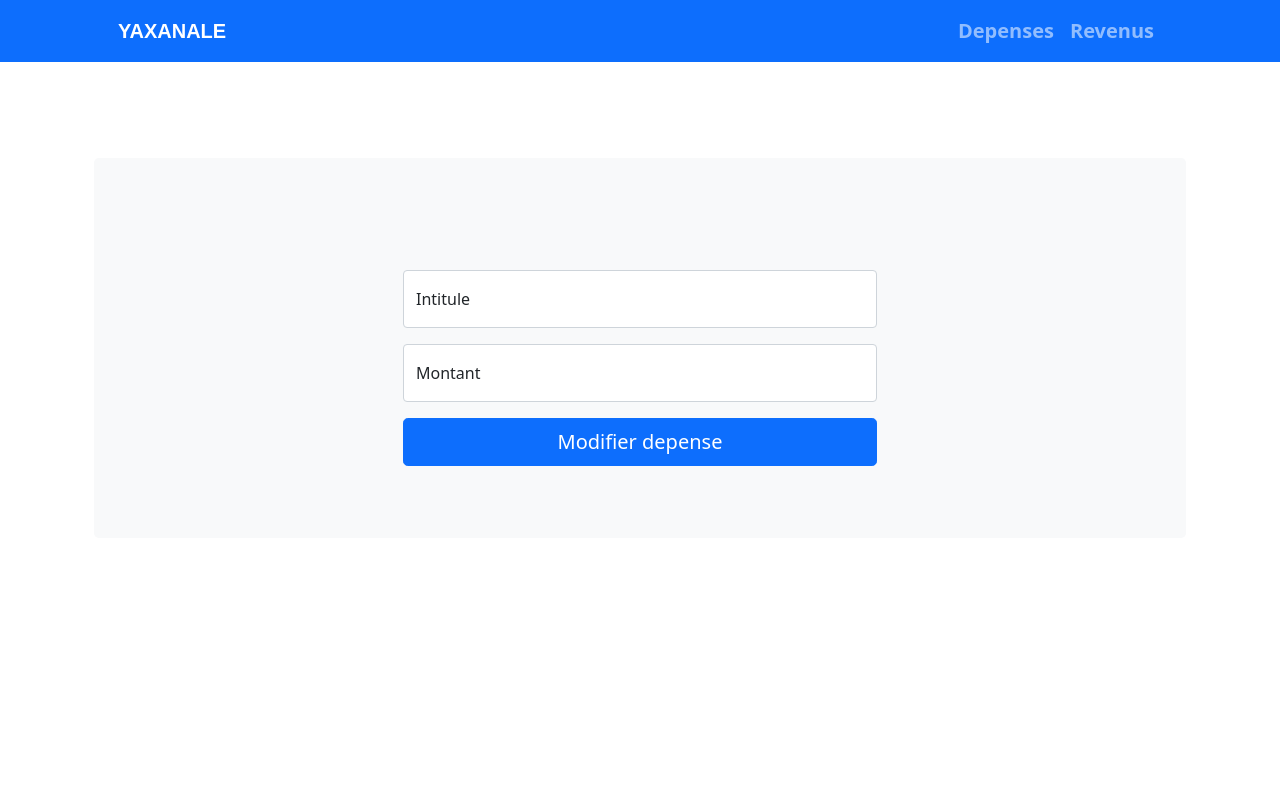
After one commit to fallou-99/App-budget, a PHP site: page /modif.php in a window 1280 px wide. The commit adds this page. Run offline with PHP 8.4, Linux system fonts and the light colour scheme; data that the repository does not hold is empty.

Commit message:
modification des elements de la base de donnees

```diff
--- /dev/null
+++ b/modif.php
@@ -0,0 +1,136 @@
+<?php
+
+include('database.php');
+
+if (isset($_GET['edit'])) {
+
+    $id = $_GET['edit'];
+
+    $req = $connexion->query("SELECT * FROM depenses Where id = '$id'");
+    $var = $req->fetchAll();
+    foreach ($var as $key => $value) {
+        $id = $value['id'];
+        $intitule = $value['intitule'];
+        $montant = $value['montant'];
+    }
+}
+
+if (isset($_POST['modifier'])) {
+     $id = $_GET['edit'];
+    $req = $connexion->prepare("UPDATE depenses SET intitule=:intitule, montant=:montant WHERE id = $id LIMIT 1");
+
+    $req->bindValue(':intitule', $_POST['intitule'], PDO::PARAM_STR);
+    $req->bindValue(':montant', $_POST['montant'], PDO::PARAM_STR);
+    $executeIsOk=$req->execute();
+    if($executeIsOk){
+        echo '<script language="javascript">';
+        echo 'alert("Depense modifiée avec succès")';
+        echo '</script>';
+
+        header('location:index.php');
+    }else{
+        echo '<script language="javascript">';
+        echo 'alert("Erreur lors de la modification")';
+        echo '</script>';
+    }
+
+
+
+}
+
+
+
+
+
+
+?>
+
+
+
+
+
+
+
+<!DOCTYPE html>
+<html lang="en">
+
+<head>
+    <meta charset="utf-8" />
+    <meta name="viewport" content="width=device-width, initial-scale=1, shrink-to-fit=no" />
+    <meta name="description" content="" />
+    <meta name="author" content="" />
+    <title>Yaxanale</title>
+    <!-- Favicon-->
+    <link rel="icon" type="image/x-icon" href="assets/favicon.ico" />
+    <!-- Bootstrap icons-->
+    <link href="https://cdn.jsdelivr.net/npm/bootstrap-icons@1.5.0/font/bootstrap-icons.css" rel="stylesheet" />
+    <!-- Core theme CSS (includes Bootstrap)-->
+    <link href="css/styles.css" rel="stylesheet" />
+</head>
+
+<body class="d-flex flex-column h-100">
+    <main class="flex-shrink-0">
+        <!-- Navigation-->
+        <nav class="navbar navbar-expand-lg navbar-dark bg-primary ">
+            <div class="container px-5">
+                <a class="navbar-brand" href="index.html">Yaxanale</a>
+                <button class="navbar-toggler" type="button" data-bs-toggle="collapse" data-bs-target="#navbarSupportedContent" aria-controls="navbarSupportedContent" aria-expanded="false" aria-label="Toggle navigation"><span class="navbar-toggler-icon"></span></button>
+                <div class="collapse navbar-collapse" id="navbarSupportedContent">
+                    <ul class="navbar-nav ms-auto mb-2 mb-lg-0">
+                        <li class="nav-item"><a class="nav-link" href="index.html">Depenses</a></li>
+                        <li class="nav-item"><a class="nav-link" href="about.html">Revenus</a></li>
+
+                    </ul>
+                    </li>
+
+                    </ul>
+                </div>
+            </div>
+        </nav>
+
+        <section class="py-5" id="features">
+            <div class="container px-5 my-5">
+                <div class="row gx-5">
+                    <div class="bg-light rounded-3 py-5 px-4 px-md-5 mb-5">
+                        <div class="text-center mb-5">
+                        </div>
+                        <div class="row gx-5 justify-content-center  ">
+                            <div class="col-lg-8 col-xl-6 ">
+                                <div class="dropdown row gx-5 justify-content-center">
+
+
+                                    <form method="POST">
+                                        <!-- Name input-->
+                                        <div class="form-floating mb-3">
+                                            <input class="form-control" type="hidden" value="<?php echo $id;  ?>" name="idDep" placeholder="Enter your name..." required />
+                                            <label for="name"></label>
+
+                                        </div>
+
+
+                                        <div class="form-floating mb-3">
+                                            <input class="form-control" type="text" value="<?php echo ($intitule);  ?>" name="intitule" placeholder="Enter your name..." required />
+                                            <label for="name">Intitule</label>
+
+                                        </div>
+                                        <!-- Montant input-->
+                                        <div class="form-floating mb-3">
+                                            <input class="form-control" type="text" value="<?php echo ($montant); ?>" name="montant" placeholder="Entrer l'intitule..." required />
+
+
+                                            <label for="name">Montant</label>
+                                        </div>
+
+
+
+                                        <!-- Submit Button-->
+                                        <div class="d-grid"><button class="btn btn-primary btn-lg " name="modifier" type="submit">Modifier depense</button></div> <br>
+
+                                    </form>
+                                </div>
+                            </div>
+                        </div>
+                    </div>
+                </div>
+            </div>
+        </section>
```
Also changed, not shown: index.php (+6 -2 lines), modifRevenu.php (added, +133 -0 lines).
